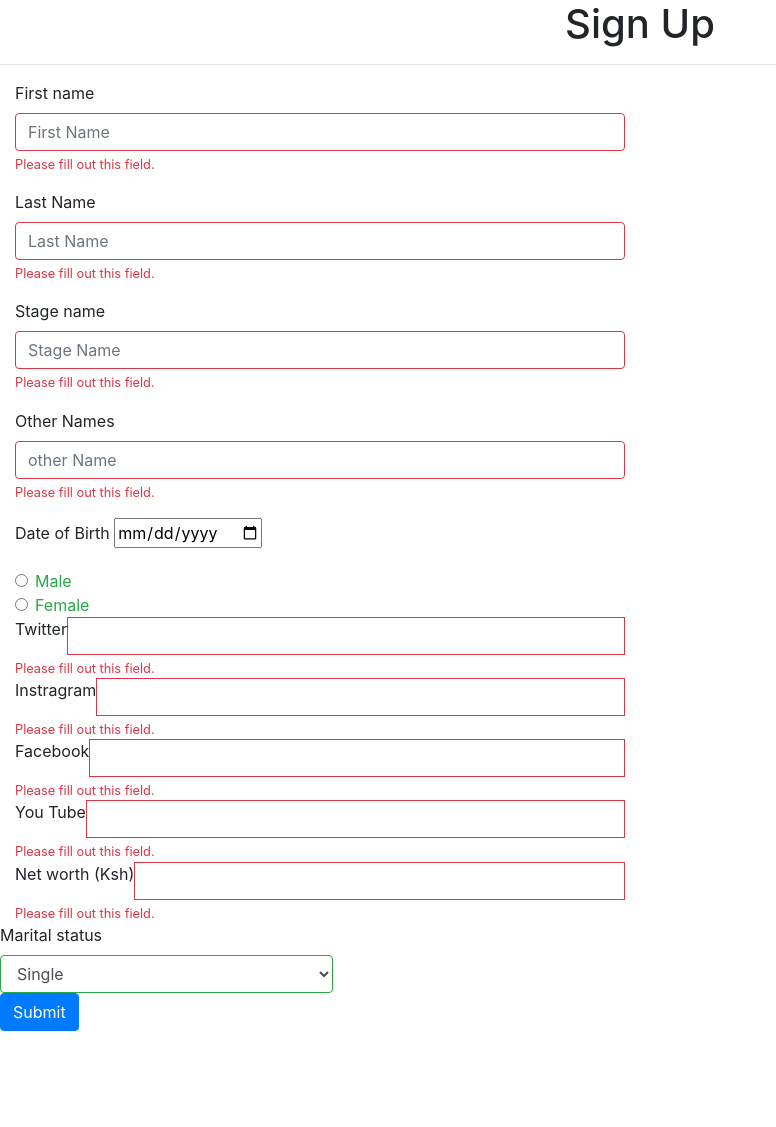
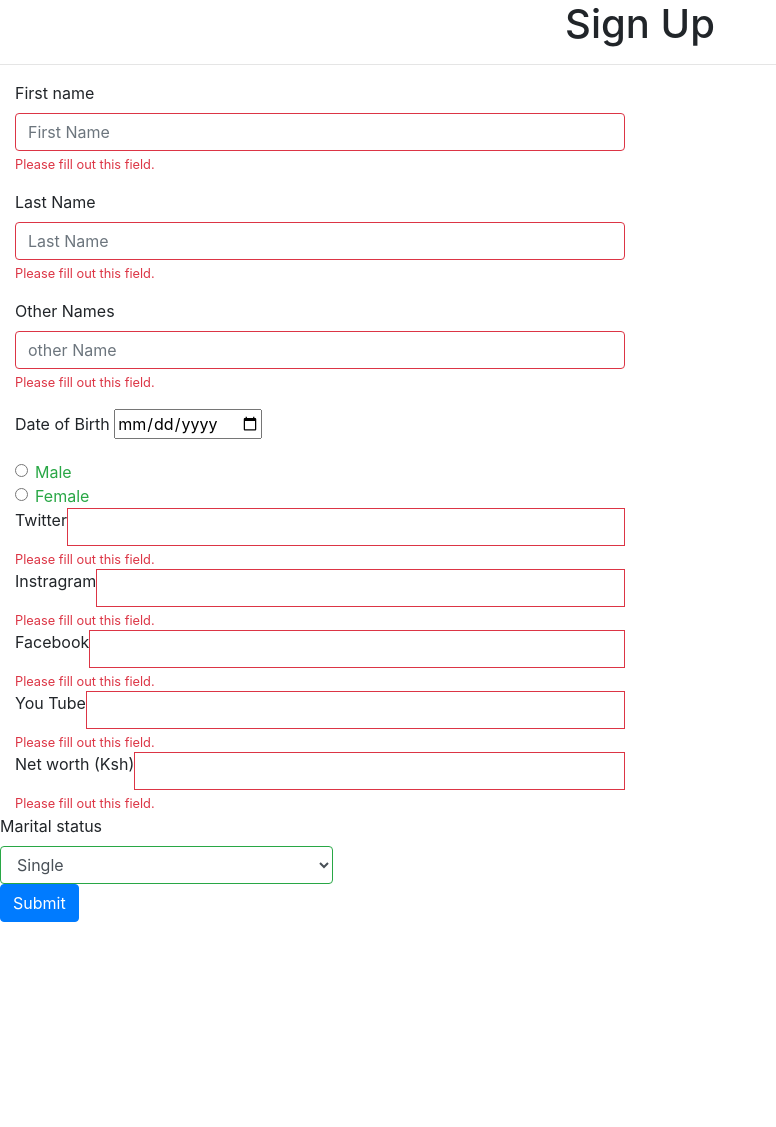
Before and after one commit to KipmurkorDev/simple_enterpise, a Flask app: page /sign-up in a window 1280 px wide. Shown: the whole page, without its empty margins (0-776 px from the left). After the commit the page ends 922 px from the top, so only its background shows below. Run offline with Flask 2, Linux system fonts and the light colour scheme; some libraries are stand-ins or nearby versions.

Commit message:
small changes

```diff
--- a/templates/sign-up.html
+++ b/templates/sign-up.html
@@ -20,12 +20,6 @@
       <div class="form-group">
           <label for="LastName">Last Name</label>
           <input class="form-control"  placeholder="Last Name" type="text" required>
-          <div class="valid-feedback">Valid.</div>
-           <div class="invalid-feedback">Please fill out this field.</div>
-        </div>
-        <div class="form-group">
-          <label for="stagename"> Stage name</label>
-          <input type="text" required class="form-control" placeholder="Stage Name">
           <div class="valid-feedback">Valid.</div>
            <div class="invalid-feedback">Please fill out this field.</div>
         </div>
```
